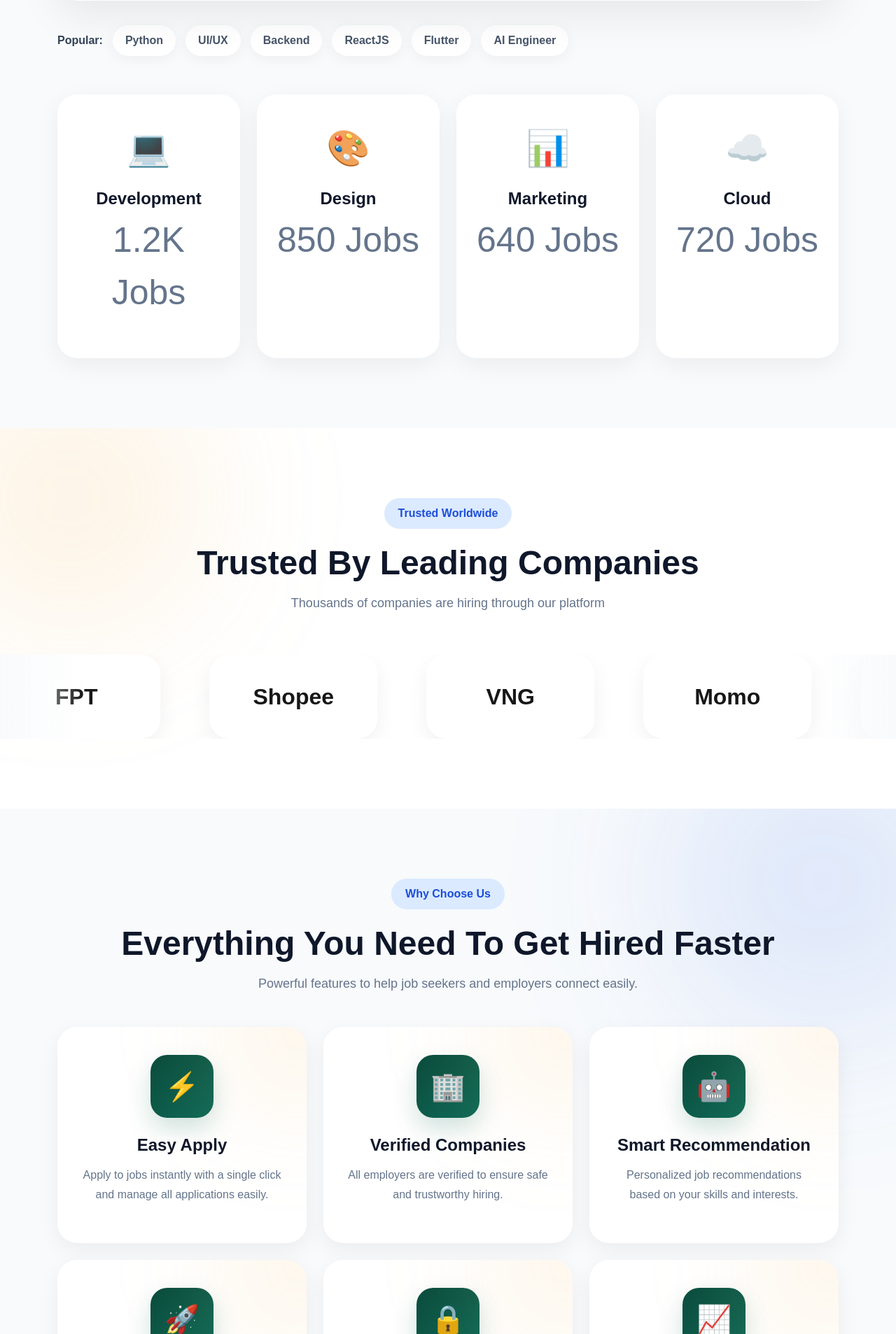
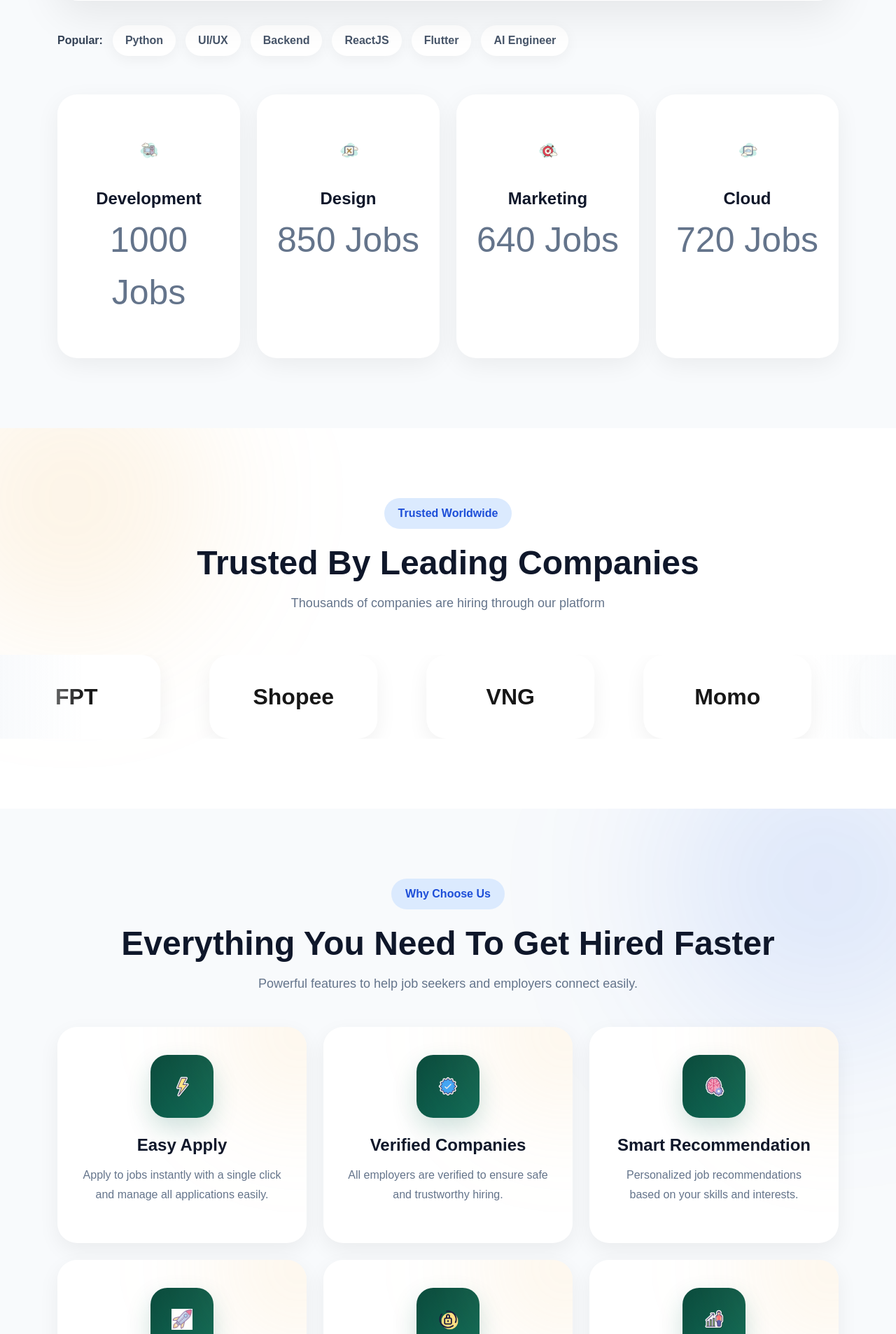
Before and after one commit to trongphuccute/JOBPORTAL, a Django app: page / in a window 1280 px wide. Shown: the part 1534-3441 px from the top of the page at 70% size. Run offline with Django 5.2, Linux system fonts and the light colour scheme; data that the repository does not hold is empty.

Commit message:
fix: icon for home UI

```diff
--- a/static/js/main.js
+++ b/static/js/main.js
@@ -258,13 +258,13 @@ darkBtn.addEventListener("click", () => {
 
         localStorage.setItem("darkMode","enabled");
 
-        darkBtn.innerHTML = "☀️";
+        darkBtn.innerHTML = "<img src='{% static 'img/sun_icon.png' %}' alt='Light Mode' width='30'>";
 
     }else{
 
         localStorage.setItem("darkMode","disabled");
 
-        darkBtn.innerHTML = "🌙";
+        darkBtn.innerHTML = "<img src='{% static 'img/moon_icon.png' %}' alt='Dark Mode' width='30'>";
     }
 
 });
--- a/templates/base/base.html
+++ b/templates/base/base.html
@@ -94,7 +94,7 @@
           </ul>
 
           <!-- RIGHT -->
-          <button id="darkModeToggle" class="dark-toggle-button">🌙</button>
+          <button id="darkModeToggle" class="dark-toggle-button"><img src="{% static 'img/moon_icon.png' %}" alt="Dark Mode" width="30"></button>
           <ul class="navbar-nav align-items-center">
             {% if user.is_authenticated %}
             <!-- 🔔 NOTIFICATION -->
--- a/templates/base/home.html
+++ b/templates/base/home.html
@@ -198,25 +198,25 @@
         <div class="category-grid">
 
             <div class="category-card">
-                💻
+                <img src="{% static 'img/computer_icon.png' %}" alt="Development" width="30">
                 <h4>Development</h4>
-                <p>1.2K Jobs</p>
+                <p>1000 Jobs</p>
             </div>
 
             <div class="category-card">
-                🎨
+                <img src="{% static 'img/design_icon.png' %}" alt="Design" width="30">
                 <h4>Design</h4>
                 <p>850 Jobs</p>
             </div>
 
             <div class="category-card">
-                📊
+                <img src="{% static 'img/marketing_icon.png' %}" alt="Marketing" width="30">
                 <h4>Marketing</h4>
                 <p>640 Jobs</p>
             </div>
 
             <div class="category-card">
-                ☁️
+                <img src="{% static 'img/cloud_icon.png' %}" alt="Cloud" width="30">
                 <h4>Cloud</h4>
                 <p>720 Jobs</p>
             </div>
@@ -316,7 +316,7 @@
                 <div class="why-card reveal-card">
 
                     <div class="why-icon">
-                        ⚡
+                        <img src="{% static 'img/thunder_icon.png' %}" alt="Easy Apply" width="30">
                     </div>
 
                     <h4>
@@ -338,7 +338,7 @@
                 <div class="why-card reveal-card">
 
                     <div class="why-icon">
-                        🏢
+                        <img src="{% static 'img/verified_icon.png' %}" alt="Verified Companies" width="30">
                     </div>
 
                     <h4>
@@ -360,7 +360,7 @@
                 <div class="why-card reveal-card">
 
                     <div class="why-icon">
-                        🤖
+                        <img src="{% static 'img/smart_icon.png' %}" alt="AI Recommendation" width="30">
                     </div>
 
                     <h4>
@@ -382,7 +382,7 @@
                 <div class="why-card reveal-card">
 
                     <div class="why-icon">
-                        🚀
+                        <img src="{% static 'img/icons8-rocket.gif' %}" alt="Fast Hiring" width="30">
                     </div>
 
                     <h4>
@@ -404,7 +404,7 @@
                 <div class="why-card reveal-card">
 
                     <div class="why-icon">
-                        🔒
+                        <img src="{% static 'img/secure_icon.png' %}" alt="Secure Platform" width="30">
                     </div>
 
                     <h4>
@@ -426,7 +426,7 @@
                 <div class="why-card reveal-card">
 
                     <div class="why-icon">
-                        📈
+                        <img src="{% static 'img/career_icon.png' %}" alt="Career Growth" width="30">
                     </div>
 
                     <h4>
@@ -524,7 +524,8 @@
         <div class="section-header text-center mb-5">
 
             <span class="section-badge">
-                🤖 AI Recommendation
+                <img src="{% static 'img/smart_icon.png' %}" alt="AI Recommendation" width="30">
+                AI Recommendation
             </span>
 
             <h2>
```
Also changed, not shown: static/img/career_icon.png (added), static/img/cloud_icon.png (added), static/img/computer_icon.png (added), static/img/design_icon.png (added), static/img/icons8-rocket.gif (added), static/img/marketing_icon.png (added), static/img/moon_icon.png (added), static/img/secure_icon.png (added), static/img/smart_icon.png (added), static/img/sun_icon.png (added), static/img/thunder_icon.png (added), static/img/verified_icon.png (added).
